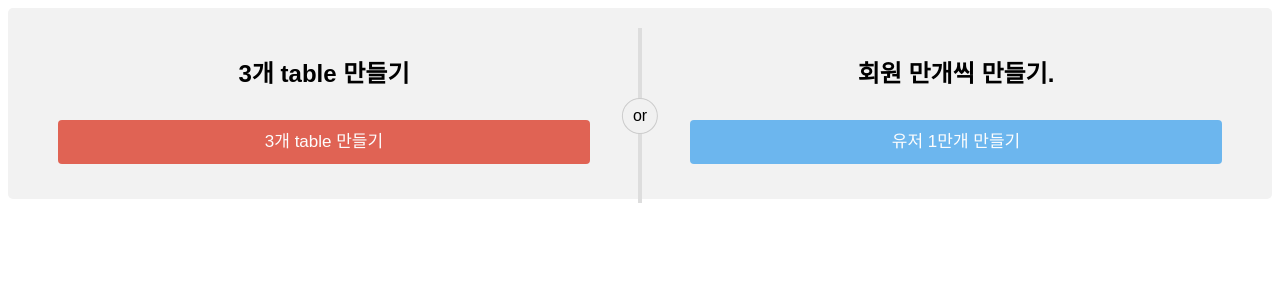
After one commit to yh9468/DB_project, a Django app: page /makedata/ in a window 1280 px wide. The commit adds this page. Shown: the top 300 px of the page. Run offline with Django 3.2, Linux system fonts and the light colour scheme.

Commit message:
add databutton

```diff
--- a/app/templates/app/dashboard.html
+++ b/app/templates/app/dashboard.html
@@ -29,7 +29,7 @@
     <ul class="navbar-nav bg-gradient-primary sidebar sidebar-dark accordion" id="accordionSidebar">
 
       <!-- Sidebar - Brand -->
-      <a class="sidebar-brand d-flex align-items-center justify-content-center" href="index.html">
+      <a class="sidebar-brand d-flex align-items-center justify-content-center" href="{% url 'index' %}">
         <div class="sidebar-brand-icon rotate-n-15">
           <i class="fas fa-laugh-wink"></i>
         </div>
@@ -41,7 +41,7 @@
 
       <!-- Nav Item - Dashboard -->
       <li class="nav-item active">
-        <a class="nav-link" href="index.html">
+        <a class="nav-link" href="#">
           <i class="fas fa-fw fa-tachometer-alt"></i>
           <span>Dashboard</span></a>
       </li>
--- a/app/templates/app/index.html
+++ b/app/templates/app/index.html
@@ -39,7 +39,7 @@
             <a class="nav-link" href="{% url 'signin' %}">Services</a>
           </li>
           <li class="nav-item">
-            <a class="nav-link" href="#">Contact</a>
+            <a class="nav-link" href="{% url 'make_data' %}">Contact</a>
           </li>
         </ul>
       </div>
--- /dev/null
+++ b/app/templates/app/make_data.html
@@ -0,0 +1,165 @@
+<!DOCTYPE html>
+<html lang="en">
+<head>
+    <meta charset="UTF-8">
+    <title>make data</title>
+</head>
+<style>
+body {
+  font-family: Arial, Helvetica, sans-serif;
+}
+
+* {
+  box-sizing: border-box;
+}
+
+/* style the container */
+.container {
+  position: relative;
+  border-radius: 5px;
+  background-color: #f2f2f2;
+  padding: 20px 0 30px 0;
+}
+
+/* style inputs and link buttons */
+input,
+.btn {
+  width: 100%;
+  padding: 12px;
+  border: none;
+  border-radius: 4px;
+  margin: 5px 0;
+  opacity: 0.85;
+  display: inline-block;
+  font-size: 17px;
+  line-height: 20px;
+  text-decoration: none; /* remove underline from anchors */
+}
+
+input:hover,
+.btn:hover {
+  opacity: 1;
+}
+
+/* add appropriate colors to fb, twitter and google buttons */
+.fb {
+  background-color: #3B5998;
+  color: white;
+}
+
+.twitter {
+  background-color: #55ACEE;
+  color: white;
+}
+
+.google {
+  background-color: #dd4b39;
+  color: white;
+}
+
+/* style the submit button */
+input[type=submit] {
+  background-color: #4CAF50;
+  color: white;
+  cursor: pointer;
+}
+
+input[type=submit]:hover {
+  background-color: #45a049;
+}
+
+/* Two-column layout */
+.col {
+  float: left;
+  width: 50%;
+  margin: auto;
+  padding: 0 50px;
+  margin-top: 6px;
+}
+
+/* Clear floats after the columns */
+.row:after {
+  content: "";
+  display: table;
+  clear: both;
+}
+
+/* vertical line */
+.vl {
+  position: absolute;
+  left: 50%;
+  transform: translate(-50%);
+  border: 2px solid #ddd;
+  height: 175px;
+}
+
+/* text inside the vertical line */
+.vl-innertext {
+  position: absolute;
+  top: 50%;
+  transform: translate(-50%, -50%);
+  background-color: #f1f1f1;
+  border: 1px solid #ccc;
+  border-radius: 50%;
+  padding: 8px 10px;
+}
+
+/* hide some text on medium and large screens */
+.hide-md-lg {
+  display: none;
+}
+
+/* bottom container */
+.bottom-container {
+  text-align: center;
+  background-color: #666;
+  border-radius: 0px 0px 4px 4px;
+}
+
+/* Responsive layout - when the screen is less than 650px wide, make the two columns stack on top of each other instead of next to each other */
+@media screen and (max-width: 650px) {
+  .col {
+    width: 100%;
+    margin-top: 0;
+  }
+  /* hide the vertical line */
+  .vl {
+    display: none;
+  }
+  /* show the hidden text on small screens */
+  .hide-md-lg {
+    display: block;
+    text-align: center;
+  }
+}
+</style>
+<body>
+
+<div class="container">
+    <div class="row">
+        <div class="col"> <h2 style="text-align:center">3개 table 만들기</h2></div>
+        <div class="col"> <h2 style="text-align:center">회원 만개씩 만들기.</h2></div>
+      <div class="vl">
+        <span class="vl-innertext">or</span>
+      </div>
+
+      <div class="col">
+          <form action="{% url 'test_left' %}" method="get">
+        <button type="submit" class="google btn"> 3개 table 만들기</button>
+          </form>
+      </div>
+
+        <div class="col">
+            <form action='{% url 'test_right' %}' method="get">
+                <button type="submit" class="twitter btn">유저 1만개 만들기</button>
+            </form>
+
+        </div>
+
+
+    </div>
+</div>
+
+
+</body>
+</html>
--- a/app/urls.py
+++ b/app/urls.py
@@ -21,6 +21,10 @@ urlpatterns = [
     path('auth/', include('rest_framework.urls', namespace='rest_framework')),
     path('api/', user_list, name='user_list'),
     path('api/<str:pk>/',user_detail, name='user_detail'),
+    path('makedata/',views.make_data, name="make_data"),
+
+    path('selectleft/', views.testleft, name='test_left'),
+    path('selectright/',views.testright,name='test_right'),
 
     path('', views.index, name='index'),
     path('dashboard/',views.dashboard, name='dashboard'),
--- a/app/views.py
+++ b/app/views.py
@@ -43,6 +43,9 @@ class NordetailView(viewsets.ModelViewSet):
     queryset = NOR_details.objects.all()
     serializer_class = NordetailSerializer
 
+def make_data(request):
+    return render(request,'app/make_data.html')
+
 def index(request):
     return render(request,'app/index.html')
 
@@ -84,6 +87,13 @@ def dashboard(request):
 def recommend():    # 요금제 추천해주는 시스템.
     return 0
 
+def testleft(request):
+    print("왼쪽 버튼을 눌렀습니다")
+    return render(request,'app/make_data.html')
+
+def testright(request):
+    print("오른쪽 버튼을 눌렀습니다")
+    return render(request,'app/make_data.html')
 
 def signin(request):
     if request.COOKIES.get('username') is not None:
```
Also changed, not shown: db.sqlite3.
